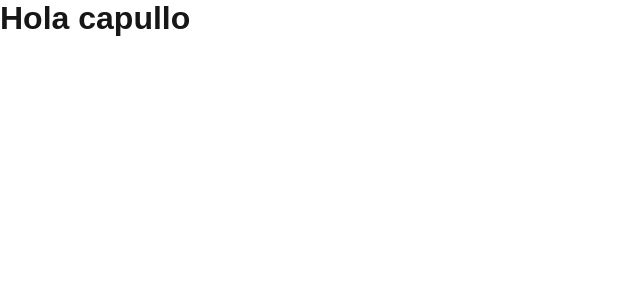
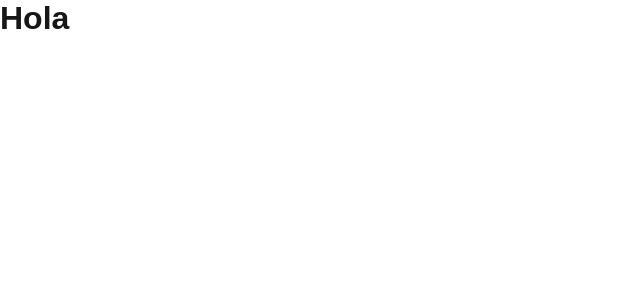
Before and after one commit to EnriqueGo94/music-player, a Next.js app: page / in a window 1280 px wide. Shown: the top 300 px of the page, without its empty margins (0-640 px from the left). Built offline with nearby package versions, Linux system fonts and the light colour scheme.

Commit message:
Configuración del proyecto

```diff
--- a/src/app/page.jsx
+++ b/src/app/page.jsx
@@ -2,7 +2,7 @@
 export default function Home() {
   return (
     <div>
-      <h1>Hola capullo</h1>
+      <h1>Hola</h1>
     </div>
   );
 }
```
Also changed, not shown: 1 other file (tests, documents, lock files or other folders).
